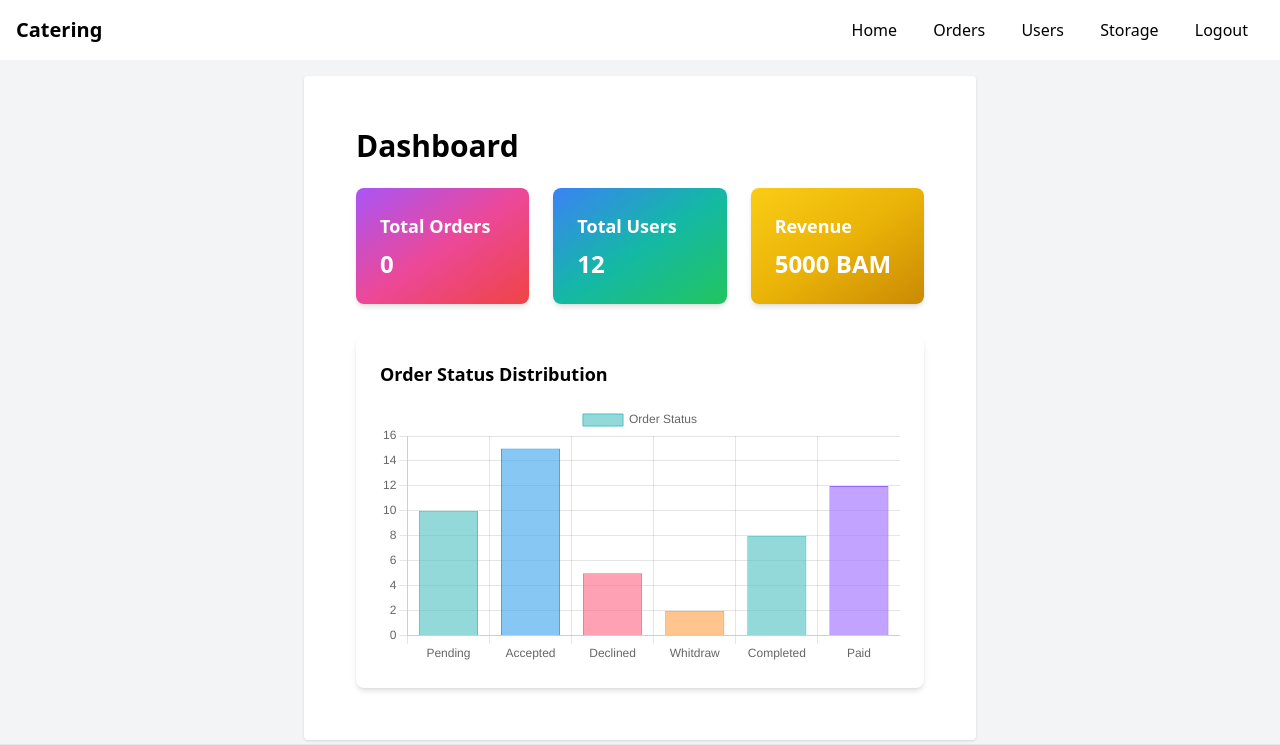
After one commit to zkapic/catering, a Django app: page /home in a window 1280 px wide. The commit adds this page. Shown: the top 745 px of the page. Run offline with Django 4.2, Linux system fonts and the light colour scheme; the visitor is signed in with stand-in values (Sample User, id 1); data that the repository does not hold is empty; parts of the project's set-up code (start-up, migrations or seed data) failed here and were passed over; some libraries are stand-ins or nearby versions.

Commit message:
Dashboard

```diff
--- a/catering/urls.py
+++ b/catering/urls.py
@@ -17,10 +17,11 @@ Including another URLconf
 from django.contrib import admin
 from django.urls import path, include
 
-from catering.views import login_view, logout_view, register_view
+from catering.views import login_view, logout_view, register_view, home_view
 
 urlpatterns = [
     path('', login_view, name='dashboard'),
+    path('home', home_view, name='home'),
     path('admin/', admin.site.urls),
     path('users/', include("users.urls")),
     path('orders/', include("orders.urls")),
--- a/catering/views.py
+++ b/catering/views.py
@@ -3,10 +3,16 @@ from django.http import HttpResponse
 from django.shortcuts import render, redirect
 from django.contrib import messages
 from django.contrib.auth.forms import UserCreationForm
+from django.contrib.auth.decorators import login_required
+
+from orders.models import Order
 
 def login_view(request):
     if request.user.is_authenticated:
-        return redirect('/users')  # Redirect logged-in users to '/users' page
+        if user.is_staff:
+            return redirect('/home')
+        else:
+            return redirect('/orders')
 
     if request.method == 'POST':
         username = request.POST['username']
@@ -14,7 +20,10 @@ def login_view(request):
         user = authenticate(request, username=username, password=password)
         if user is not None:
             login(request, user)
-            return redirect('/orders')  # Replace with your desired URL after successful login
+            if user.is_staff:
+                return redirect('/home')
+            else:
+                return redirect('/orders')
         else:
             messages.error(request, 'Invalid username or password.')
     return render(request, 'login.html')
@@ -29,7 +38,10 @@ def register_view(request):
             # Log the user in after registration
             login(request, user)
             messages.success(request, 'Registration successful. You are now logged in.')
-            return redirect('/orders')  # Replace 'users' with the URL to redirect after successful registration
+            if user.is_staff:
+                return redirect('/home')
+            else:
+                return redirect('/orders')
         else:
             messages.error(request, 'Registration failed. Please correct the errors below.')
     else:
@@ -40,3 +52,19 @@ def register_view(request):
 def logout_view(request):
     logout(request)
     return redirect('login')  # Replace 'home' with the URL you want to redirect to after logout
+
+@login_required
+def home_view(request):
+    total_orders = Order.objects.count()
+    pending_orders = Order.objects.filter(status=1).count()
+    accepted_orders = Order.objects.filter(status=2).count()
+    declined_orders = Order.objects.filter(status=3).count()
+    completed_orders = Order.objects.filter(status=5).count()
+
+    return render(request, 'dashboard.html', {
+        'total_orders': total_orders,
+        'pending_orders': pending_orders,
+        'accepted_orders': accepted_orders,
+        'declined_orders': declined_orders,
+        'completed_orders': completed_orders,
+    })
--- a/static/bundle.css
+++ b/static/bundle.css
@@ -463,6 +463,9 @@ video {
 .mb-4 {
   margin-bottom: 1rem;
 }
+.mb-6 {
+  margin-bottom: 1.5rem;
+}
 .ml-2 {
   margin-left: 0.5rem;
 }
@@ -496,6 +499,9 @@ video {
 .table {
   display: table;
 }
+.grid {
+  display: grid;
+}
 .min-h-screen {
   min-height: 100vh;
 }
@@ -505,6 +511,9 @@ video {
 .max-w-2xl {
   max-width: 42rem;
 }
+.max-w-6xl {
+  max-width: 72rem;
+}
 .max-w-md {
   max-width: 28rem;
 }
@@ -513,6 +522,9 @@ video {
 }
 .list-disc {
   list-style-type: disc;
+}
+.grid-cols-1 {
+  grid-template-columns: repeat(1, minmax(0, 1fr));
 }
 .flex-col {
   flex-direction: column;
@@ -525,6 +537,9 @@ video {
 }
 .justify-between {
   justify-content: space-between;
+}
+.gap-6 {
+  gap: 1.5rem;
 }
 .space-y-2 > :not([hidden]) ~ :not([hidden]) {
   --tw-space-y-reverse: 0;
@@ -584,6 +599,45 @@ video {
   --tw-bg-opacity: 1;
   background-color: rgb(255 255 255 / var(--tw-bg-opacity));
 }
+.bg-gradient-to-br {
+  background-image: linear-gradient(to bottom right, var(--tw-gradient-stops));
+}
+.from-blue-500 {
+  --tw-gradient-from: #3b82f6 var(--tw-gradient-from-position);
+  --tw-gradient-to: rgb(59 130 246 / 0) var(--tw-gradient-to-position);
+  --tw-gradient-stops: var(--tw-gradient-from), var(--tw-gradient-to);
+}
+.from-purple-500 {
+  --tw-gradient-from: #a855f7 var(--tw-gradient-from-position);
+  --tw-gradient-to: rgb(168 85 247 / 0) var(--tw-gradient-to-position);
+  --tw-gradient-stops: var(--tw-gradient-from), var(--tw-gradient-to);
+}
+.from-yellow-400 {
+  --tw-gradient-from: #facc15 var(--tw-gradient-from-position);
+  --tw-gradient-to: rgb(250 204 21 / 0) var(--tw-gradient-to-position);
+  --tw-gradient-stops: var(--tw-gradient-from), var(--tw-gradient-to);
+}
+.via-pink-500 {
+  --tw-gradient-to: rgb(236 72 153 / 0)  var(--tw-gradient-to-position);
+  --tw-gradient-stops: var(--tw-gradient-from), #ec4899 var(--tw-gradient-via-position), var(--tw-gradient-to);
+}
+.via-teal-500 {
+  --tw-gradient-to: rgb(20 184 166 / 0)  var(--tw-gradient-to-position);
+  --tw-gradient-stops: var(--tw-gradient-from), #14b8a6 var(--tw-gradient-via-position), var(--tw-gradient-to);
+}
+.via-yellow-500 {
+  --tw-gradient-to: rgb(234 179 8 / 0)  var(--tw-gradient-to-position);
+  --tw-gradient-stops: var(--tw-gradient-from), #eab308 var(--tw-gradient-via-position), var(--tw-gradient-to);
+}
+.to-green-500 {
+  --tw-gradient-to: #22c55e var(--tw-gradient-to-position);
+}
+.to-red-500 {
+  --tw-gradient-to: #ef4444 var(--tw-gradient-to-position);
+}
+.to-yellow-600 {
+  --tw-gradient-to: #ca8a04 var(--tw-gradient-to-position);
+}
 .p-2 {
   padding: 0.5rem;
 }
@@ -619,6 +673,10 @@ video {
   font-size: 1.5rem;
   line-height: 2rem;
 }
+.text-3xl {
+  font-size: 1.875rem;
+  line-height: 2.25rem;
+}
 .text-lg {
   font-size: 1.125rem;
   line-height: 1.75rem;
@@ -626,6 +684,9 @@ video {
 .text-xl {
   font-size: 1.25rem;
   line-height: 1.75rem;
+}
+.font-bold {
+  font-weight: 700;
 }
 .font-semibold {
   font-weight: 600;
@@ -702,3 +763,13 @@ video {
 .focus\:ring-opacity-50:focus {
   --tw-ring-opacity: 0.5;
 }
+@media (min-width: 768px) {
+  .md\:grid-cols-2 {
+    grid-template-columns: repeat(2, minmax(0, 1fr));
+  }
+}
+@media (min-width: 1024px) {
+  .lg\:grid-cols-3 {
+    grid-template-columns: repeat(3, minmax(0, 1fr));
+  }
+}
--- a/templates/base.html
+++ b/templates/base.html
@@ -23,6 +23,7 @@
             <div>
                 {% if user.is_authenticated %}
                     {% if user.is_staff %}
+                        <a href="/home" class="px-4">Home</a>
                         <a href="/orders" class="px-4">Orders</a>
                         <a href="/users" class="px-4">Users</a>
                         <a href="/storage" class="px-4">Storage</a>
--- /dev/null
+++ b/templates/dashboard.html
@@ -0,0 +1,75 @@
+{% extends "base.html" %}
+
+{% block title %}Dashboard{% endblock %}
+
+{% block content %}
+<script src="https://cdn.jsdelivr.net/npm/chart.js"></script>
+
+    <div class="max-w-6xl mx-auto p-8">
+        <h2 class="text-3xl font-semibold mb-6">Dashboard</h2>
+
+        <div class="grid grid-cols-1 md:grid-cols-2 lg:grid-cols-3 gap-6">
+            <!-- Statistics Cards -->
+            <div class="bg-gradient-to-br from-purple-500 via-pink-500 to-red-500 p-6 rounded-lg shadow-md text-white">
+                <h3 class="text-lg font-semibold mb-2">Total Orders</h3>
+                <p class="text-2xl font-bold">{{ total_orders }}</p>
+            </div>
+            <div class="bg-gradient-to-br from-blue-500 via-teal-500 to-green-500 p-6 rounded-lg shadow-md text-white">
+                <h3 class="text-lg font-semibold mb-2">Total Users</h3>
+                <p class="text-2xl font-bold">12</p>
+            </div>
+            <div class="bg-gradient-to-br from-yellow-400 via-yellow-500 to-yellow-600 p-6 rounded-lg shadow-md text-white">
+                <h3 class="text-lg font-semibold mb-2">Revenue</h3>
+                <p class="text-2xl font-bold">5000 BAM</p>
+            </div>
+        </div>
+
+        <!-- Chart -->
+        <div class="mt-8 bg-white p-6 rounded-lg shadow-md">
+            <h3 class="text-lg font-semibold mb-4">Order Status Distribution</h3>
+            <canvas id="orderStatusChart" width="400" height="200"></canvas>
+            <!-- Add Chart.js script and configuration here -->
+        </div>
+    </div>
+    <script>
+        document.addEventListener('DOMContentLoaded', function () {
+            var orderStatusData = [10, 15, 5, 2, 8, 12]
+            var orderStatusChart = new Chart(document.getElementById('orderStatusChart'), {
+                type: 'bar',
+                data: {
+                    labels: ['Pending', 'Accepted', 'Declined', 'Whitdraw', 'Completed', 'Paid'],
+                    datasets: [{
+                        label: 'Order Status',
+                        data: orderStatusData,
+                        backgroundColor: [
+                            'rgba(75, 192, 192, 0.6)',
+                            'rgba(54, 162, 235, 0.6)',
+                            'rgba(255, 99, 132, 0.6)',
+                            'rgba(255, 159, 64, 0.6)',
+                            'rgba(75, 192, 192, 0.6)',
+                            'rgba(153, 102, 255, 0.6)',
+                        ],
+                        borderColor: [
+                            'rgba(75, 192, 192, 1)',
+                            'rgba(54, 162, 235, 1)',
+                            'rgba(255, 99, 132, 1)',
+                            'rgba(255, 159, 64, 1)',
+                            'rgba(75, 192, 192, 1)',
+                            'rgba(153, 102, 255, 1)',
+                        ],
+                        borderWidth: 1
+                    }]
+                },
+                options: {
+                    scales: {
+                        y: {
+                            beginAtZero: true
+                        }
+                    }
+                }
+            });
+        });
+    </script>
+
+
+{% endblock %}
```
